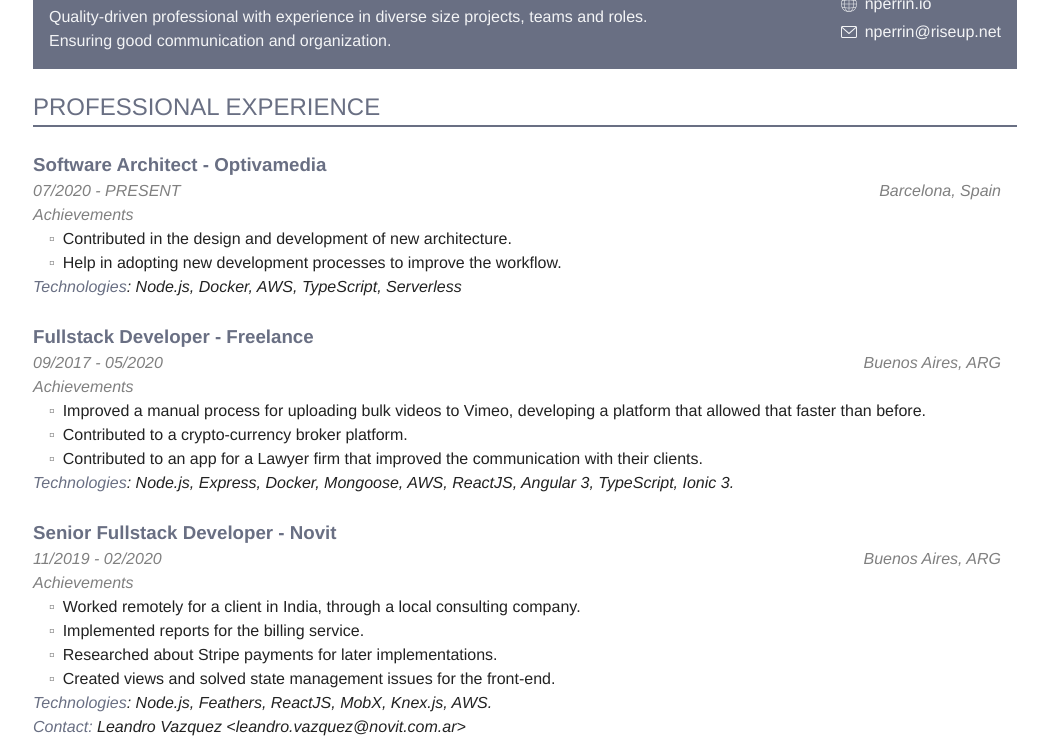
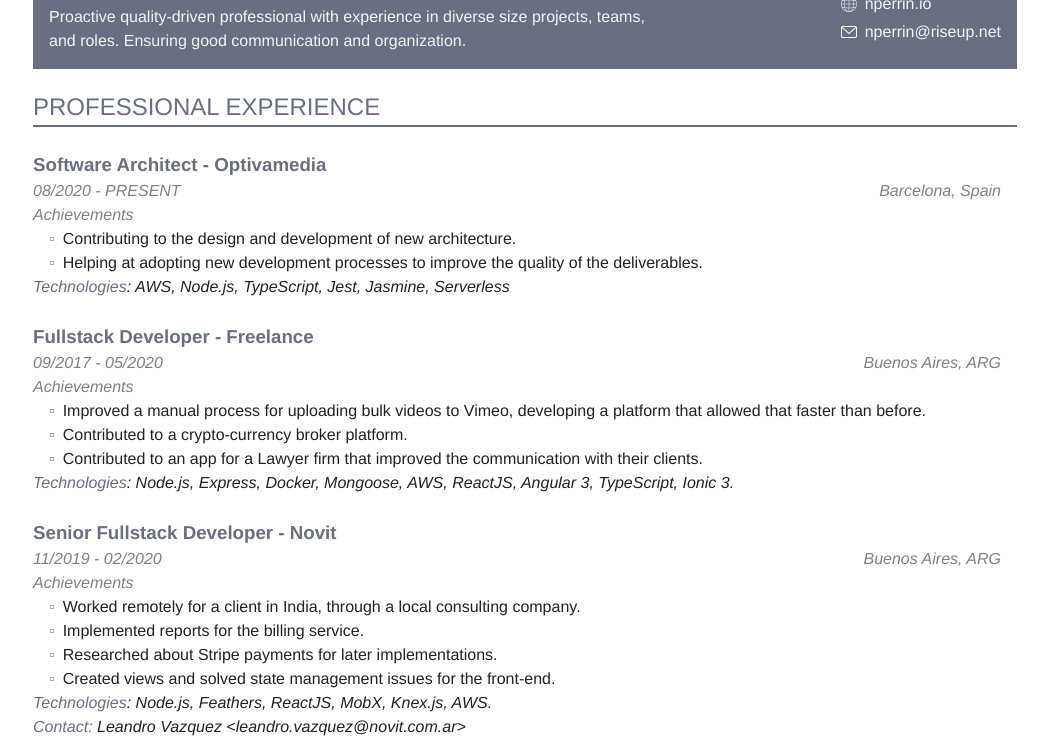
Before and after one commit to NormanPerrin/cv, a plain HTML site: page index.html in a window 1280 px wide. Shown: the part 61-800 px from the top of the page, without its empty margins (123-1171 px from the left). Drawn offline with Linux system fonts and the light colour scheme.

Commit message:
update cv.. dah

```diff
--- a/index.html
+++ b/index.html
@@ -9,7 +9,7 @@
 <header>
 	<section class="me">
 		<h1>Norman Perrin, Fullstack Developer</h1>
-		<p>Quality-driven professional with experience in diverse size projects, teams and roles. Ensuring good communication and organization.</p>
+		<p>Proactive quality-driven professional with experience in diverse size projects, teams, and roles. Ensuring good communication and organization.</p>
 	</section>
 	<ul class="contact">
 		<li class="github">
@@ -33,21 +33,22 @@
 	<section class="work">
         <h3>Software Architect - <a href="https://www.optivamedia.com/">Optivamedia</a></h3>
 		<div class="whe">
-			<p>07/2020 - PRESENT</p>
+			<p>08/2020 - PRESENT</p>
 			<p>Barcelona, Spain</p>
 		</div>
 		<div class="achievements">
 			<p>Achievements</p>
 			<ul>
-                <li>Contributed in the design and development of new architecture.</li>
-                <li>Help in adopting new development processes to improve the workflow.</li>
+                <li>Contributing to the design and development of new architecture.</li>
+                <li>Helping at adopting new development processes to improve the quality of the deliverables.</li>
 			</ul>
 		</div>
 		<p class="tech"><span>Technologies</span>:
+			<a href="https://aws.amazon.com/">AWS</a>,
 			<a href="https://nodejs.org/">Node.js</a>,
-			<a href="https://www.docker.com/">Docker</a>,
-			<a href="https://aws.amazon.com/">AWS</a>,
 			<a href="https://www.typescriptlang.org/">TypeScript</a>,
+			<a href="https://jestjs.io/">Jest</a>,
+			<a href="https://jasmine.github.io/">Jasmine</a>,
 			<a href="https://www.serverless.com/">Serverless</a>
 		</p>
 	</section>
```
